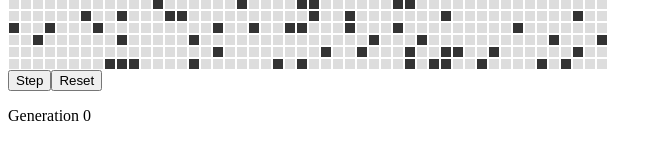
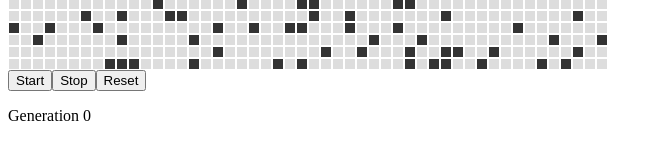
Before and after one commit to kevcomedia/ng-game-of-life, an Angular app: page / in a window 1280 px wide. Shown: the part 538-698 px from the top of the page, without its empty margins (0-662 px from the left). Built offline with nearby package versions, Linux system fonts and the light colour scheme.

Commit message:
Add controls to start and stop generation
I replaced the Step button with Start and Stop buttons. I also removed
the `step()` function and directly called the service's
`nextGeneration()` function from within the interval's callback.

```diff
--- a/src/app/game-of-life-controls.component.html
+++ b/src/app/game-of-life-controls.component.html
@@ -1,3 +1,4 @@
-<button (click)="step()">Step</button>
+<button (click)="start()">Start</button>
+<button (click)="stop()">Stop</button>
 <button (click)="reset()">Reset</button>
 <p>Generation {{this.getGenerationCount()}}</p>
--- a/src/app/game-of-life-controls.component.ts
+++ b/src/app/game-of-life-controls.component.ts
@@ -6,17 +6,26 @@ import { GameOfLifeService } from './game-of-life.service';
   templateUrl: './game-of-life-controls.component.html'
 })
 export class GameOfLifeControlsComponent {
+  private intervalId: number;
+
   constructor(private gameOfLifeService: GameOfLifeService) {}
+
+  start() {
+    this.intervalId = window.setInterval(() => {
+      this.gameOfLifeService.nextGeneration();
+    }, 100);
+  }
+
+  stop() {
+    window.clearInterval(this.intervalId);
+  }
 
   getGenerationCount() {
     return this.gameOfLifeService.getGenerationCount();
   }
 
-  step() {
-    this.gameOfLifeService.nextGeneration();
-  }
-
   reset() {
+    this.stop();
     this.gameOfLifeService.reset();
   }
 }
```
